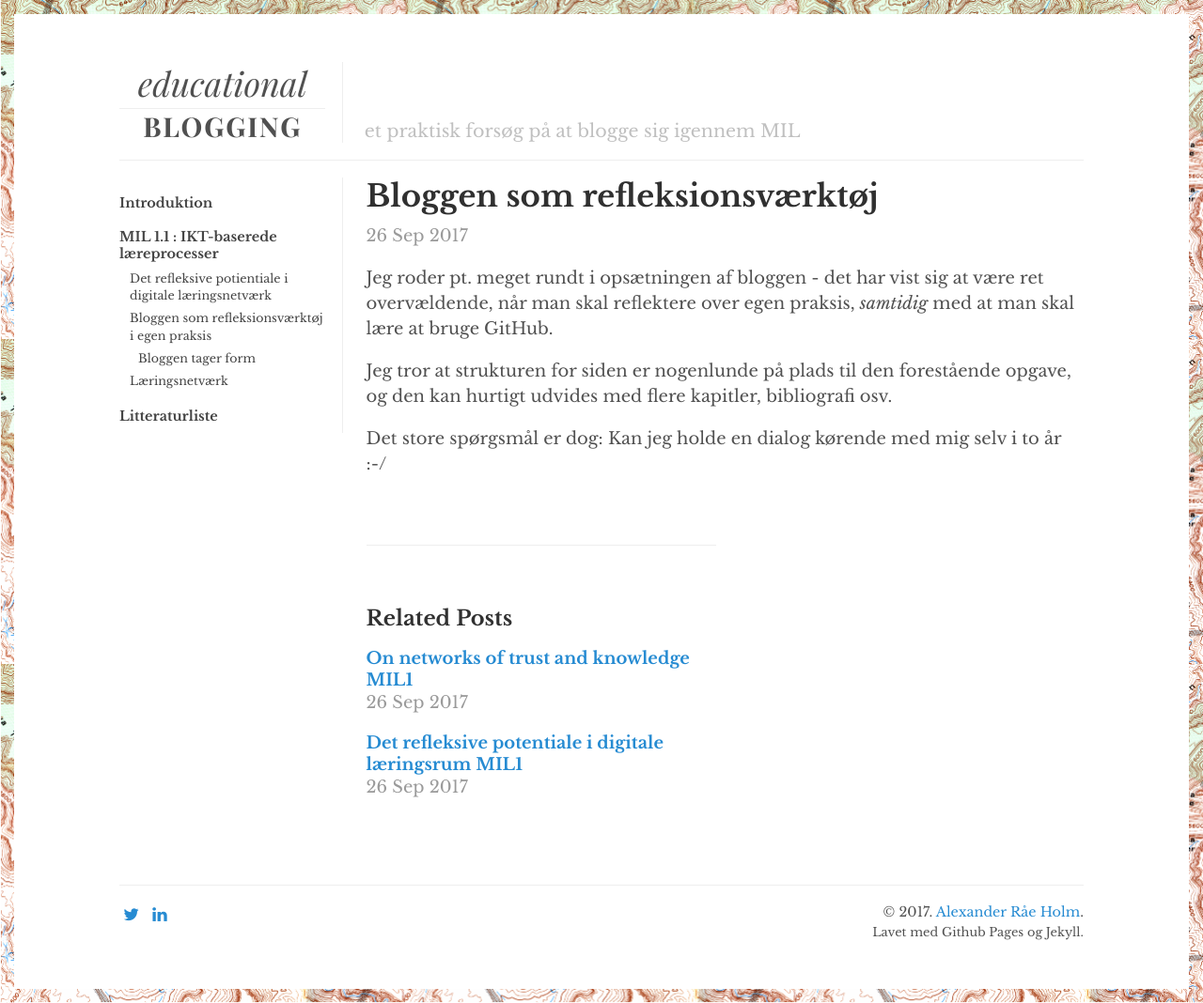
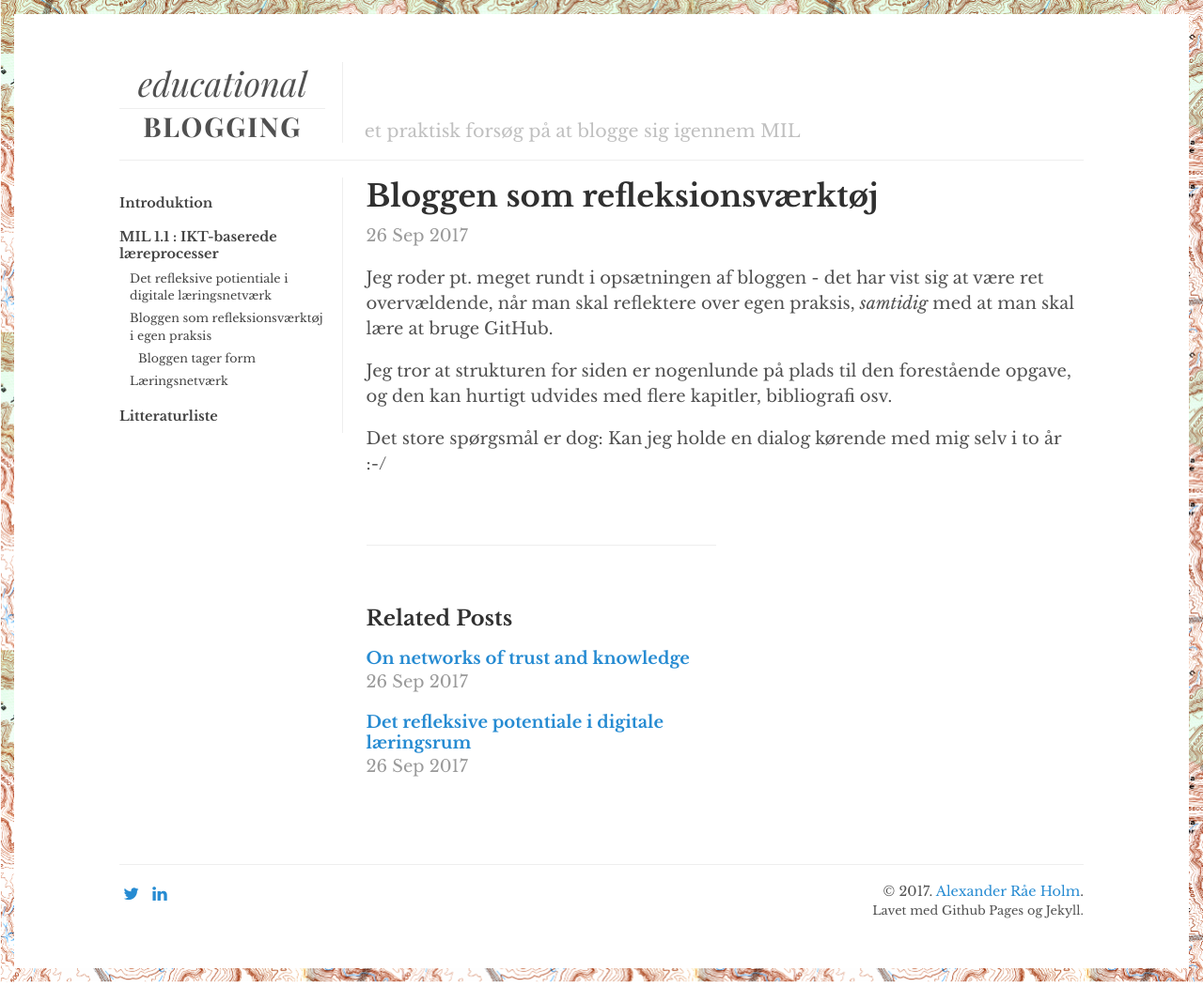
Before and after one commit to alexanderrae/educational-blogging, a Jekyll site: the page built from _posts/2017-09-26-bloggen-som-refleksionsvaerktoj.markdown, in a window 1280 px wide. Shown: the whole page at 94% size. Built offline with Jekyll 4.4.1, drawn with Linux system fonts in a browser that asks for light colours; our own code applies the rules of GitHub Pages for plain Markdown files; after the commit the page ends 1046 px from its top, so only the background shows below that.

```diff
--- a/_layouts/post.html
+++ b/_layouts/post.html
@@ -31,7 +31,7 @@ layout: default
 
     {% if sameTagCount >= minCommonTags %}
       <div>
-      <h5><a href="{{ site.baseurl }}{{ post.url }}">{{ post.title }}{{ commonTags }}</a></h5>
+      <h5><a href="{{ site.baseurl }}{{ post.url }}">{{ post.title }}</a></h5>
         <time datetime="{{ page.date | date_to_xmlschema }}" class="post-date">{{ page.date | date_to_string }}</time>
       </div>
       {% assign maxRelatedCounter = maxRelatedCounter | plus: 1 %}
```
